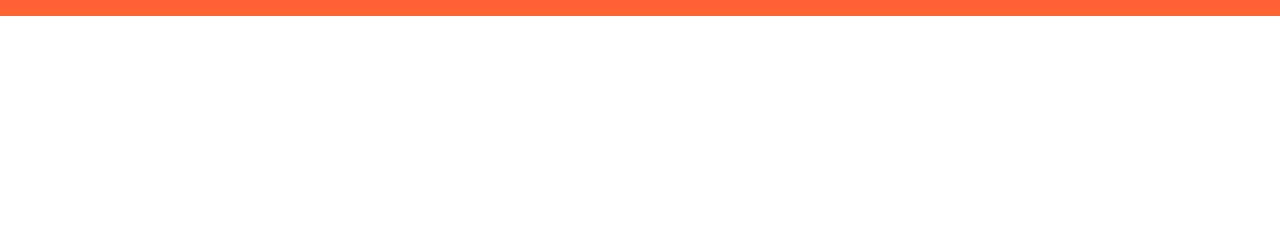
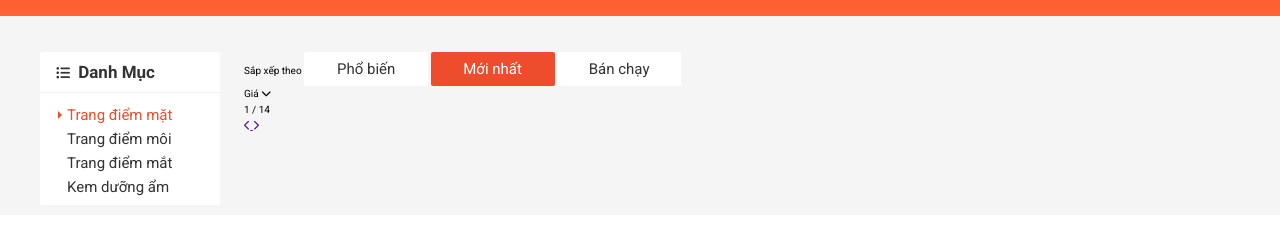
Before and after one commit to PhucDoan00/shopee, a plain HTML site: page index.html in a window 1280 px wide. Shown: the part 104-338 px from the top of the page. Drawn offline with nearby package versions, Linux system fonts and the light colour scheme.

Commit message:
product layout, product category, filter section

```diff
--- a/assets/css/base.css
+++ b/assets/css/base.css
@@ -29,6 +29,7 @@ html {
   box-sizing: border-box;
 }
 
+/* Responsive */
 .grid {
   width: 1200px;
   max-width: 100%;
@@ -42,6 +43,20 @@ html {
 .grid__row {
   display: flex;
   flex-wrap: wrap;
+  margin-left: -12px;
+  margin-right: -12px;
+}
+
+.grid__col-2 {
+  padding-left: 12px;
+  padding-right: 12px;
+  width: 16.6667%;
+}
+
+.grid__col-10 {
+  padding-left: 12px;
+  padding-right: 12px;
+  width: 83.3333%;
 }
 
 /* Hover Animation */
@@ -110,7 +125,7 @@ html {
   cursor: pointer;
   color: var(--text-color);
   background-color: #fff;
-  display: flex;
+  display: inline-flex;
   justify-content: center;
   align-items: center;
   line-height: 1.6rem;
--- a/assets/css/style.css
+++ b/assets/css/style.css
@@ -896,3 +896,74 @@
 .header__cart-view-cart:hover {
   background-color: #f05d41;
 }
+
+/* App container */
+.app__container {
+  background-color: #f5f5f5;
+}
+
+.app__content {
+  padding-top: 36px;
+}
+
+.category {
+  background-color: var(--white-color);
+  border-radius: 2px;
+}
+
+.category__heading {
+  color: var(--text-color);
+  font-size: 1.7rem;
+  padding: 12px 16px;
+  border-bottom: 1px solid rgba(0, 0, 0, 0.05);
+  margin: 0;
+}
+
+.category__heading-icon {
+  font-size: 1.4rem;
+  margin-right: 4px;
+  position: relative;
+  top: -0.5px;
+}
+
+.category-list {
+  padding: 0 0 6px 0;
+  list-style: none;
+  margin-left: 11px;
+}
+
+.category-item {
+}
+
+.category-item--active .category-item__link {
+  color: var(--primary-color);
+}
+
+.category-item--active .category-item__link::before {
+  content: "";
+  position: absolute;
+  top: 50%;
+  left: 7px;
+  transform: translateY(-50%);
+  border: 4px solid;
+  border-color: transparent transparent transparent var(--primary-color);
+}
+
+.category-item__link {
+  font-size: 1.5rem;
+  text-decoration: none;
+  color: var(--text-color);
+  display: block;
+  padding: 4px 16px;
+  position: relative;
+  /* Hiệu ứng chạy sang phải khi có chuyển động */
+  right: 0;
+  transition: right linear 0.2s;
+}
+
+.category-item__link:hover {
+  right: -4px;
+  color: var(--primary-color);
+}
+
+/* Home sort + filter */
--- a/index.html
+++ b/index.html
@@ -352,8 +352,67 @@
             </div>
         </header>
 
-        <div class="container">
+        <div class="app__container">
+            <div class="grid">
+                <div class="grid__row app__content">
 
+                    <div class="grid__col-2">
+                        <nav class="category">
+                            <h3 class="category__heading">
+                                <i class="fa-solid fa-list-ul category__heading-icon"></i>
+                                Danh Mục
+                            </h3>
+                            <ul class="category-list">
+                                <li class="category-item category-item--active">
+                                    <a href="#" class="category-item__link">Trang điểm mặt</a>
+                                </li>
+                                <li class="category-item">
+                                    <a href="#" class="category-item__link">Trang điểm môi</a>
+                                </li>
+                                <li class="category-item">
+                                    <a href="#" class="category-item__link">Trang điểm mắt</a>
+                                </li>
+                                <li class="category-item">
+                                    <a href="#" class="category-item__link">Kem dưỡng ẩm</a>
+                                </li>
+                            </ul>
+                        </nav>
+                    </div>
+
+                    <div class="grid__col-10">
+                        <div class="home-filter">
+
+                            <span class="homer-filter__label">Sắp xếp theo</span>
+                            <button class="btn">Phổ biến</button>
+                            <button class="btn btn--primary">Mới nhất</button>
+                            <button class="btn">Bán chạy</button>
+
+                            <div class="select-input">
+                                <span class="select-input__label">Giá</span>
+                                <i class="fa-solid fa-chevron-down"></i>
+                            </div>
+
+                            <div class="home-filter__paginate">
+                                <span class="home-filter__page-num">
+                                    <span class="home-filter__page-current">1</span> / 14
+                                </span>
+
+                                <div class="home-filter__page-control">
+                                    <a href="" class="home-filter__page-btn">
+                                        <i class="fa-solid fa-chevron-left"></i>
+                                    </a>
+                                    <a href="" class="home-filter__page-btn">
+                                        <i class="fa-solid fa-chevron-right"></i>
+                                    </a>
+                                </div>
+
+                            </div>
+
+                        </div>
+                    </div>
+
+                </div>
+            </div>
         </div>
 
         <footer class="footer">
```
